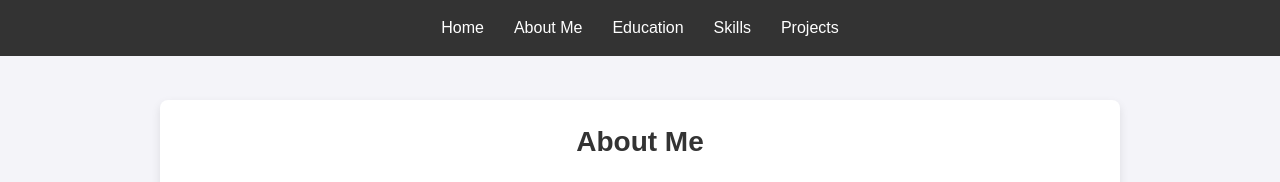
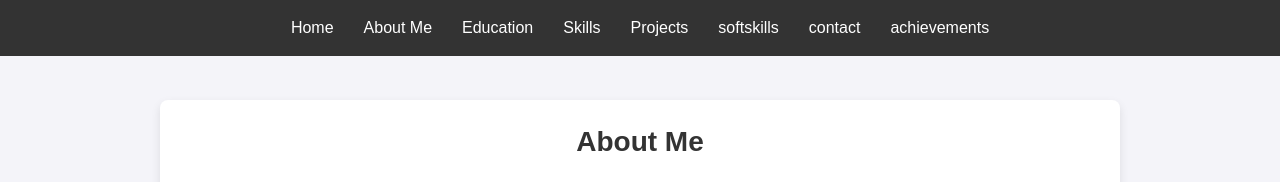
Before and after one commit to vishwa555121/resume, a plain HTML site: page about.html in a window 1280 px wide. Shown: the top 182 px of the page. Drawn offline with Linux system fonts and the light colour scheme; a script that the page names is missing.

Commit message:
Update about.html

```diff
--- a/about.html
+++ b/about.html
@@ -18,6 +18,10 @@
         <li><a href="education.html">Education</a></li>
         <li><a href="skills.html">Skills</a></li>
         <li><a href="projects.html">Projects</a></li>
+        <li><a href="softskills.html">softskills</a></li>
+        <li><a href="contact.html">contact</a></li>
+        <li><a href="achievements.html">achievements</a></li>
+
       </ul>
     </nav>
   </header>
```
